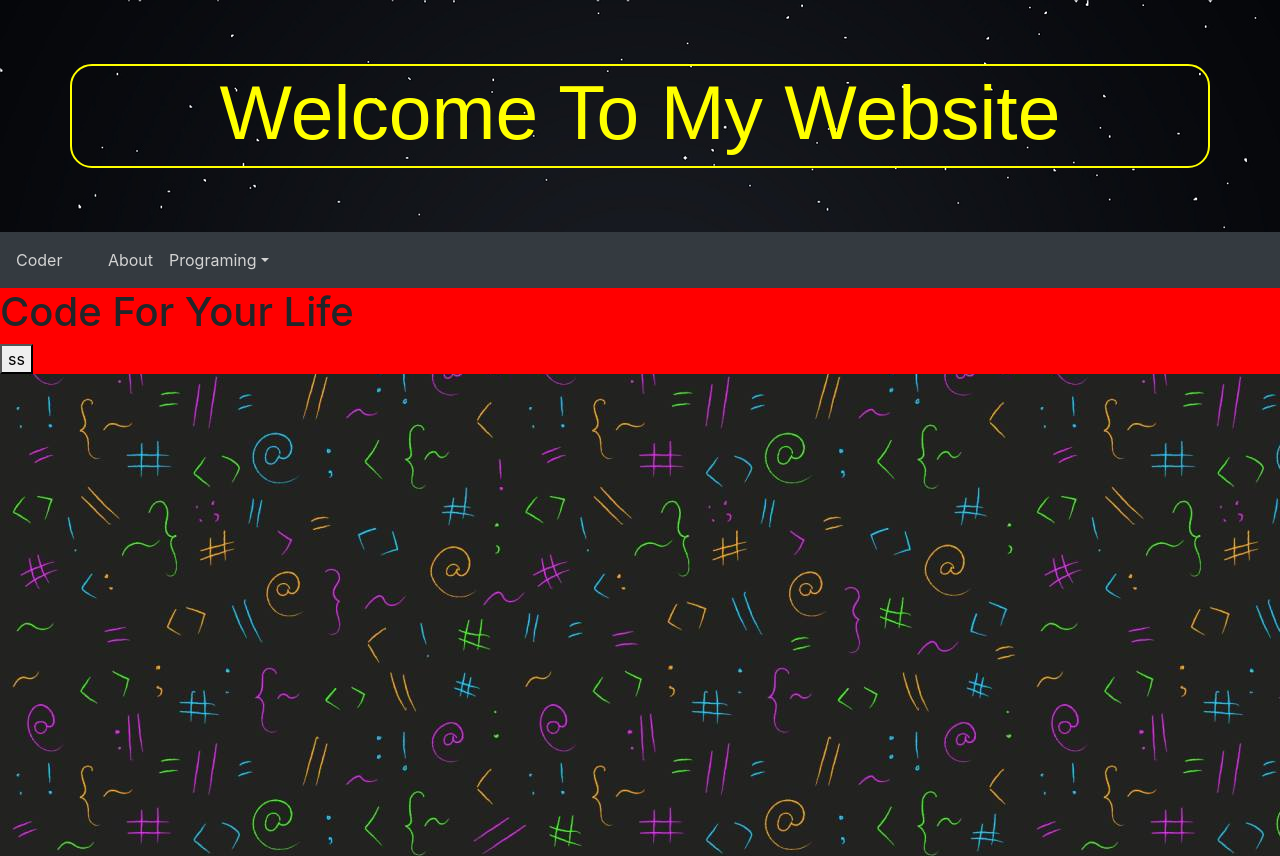
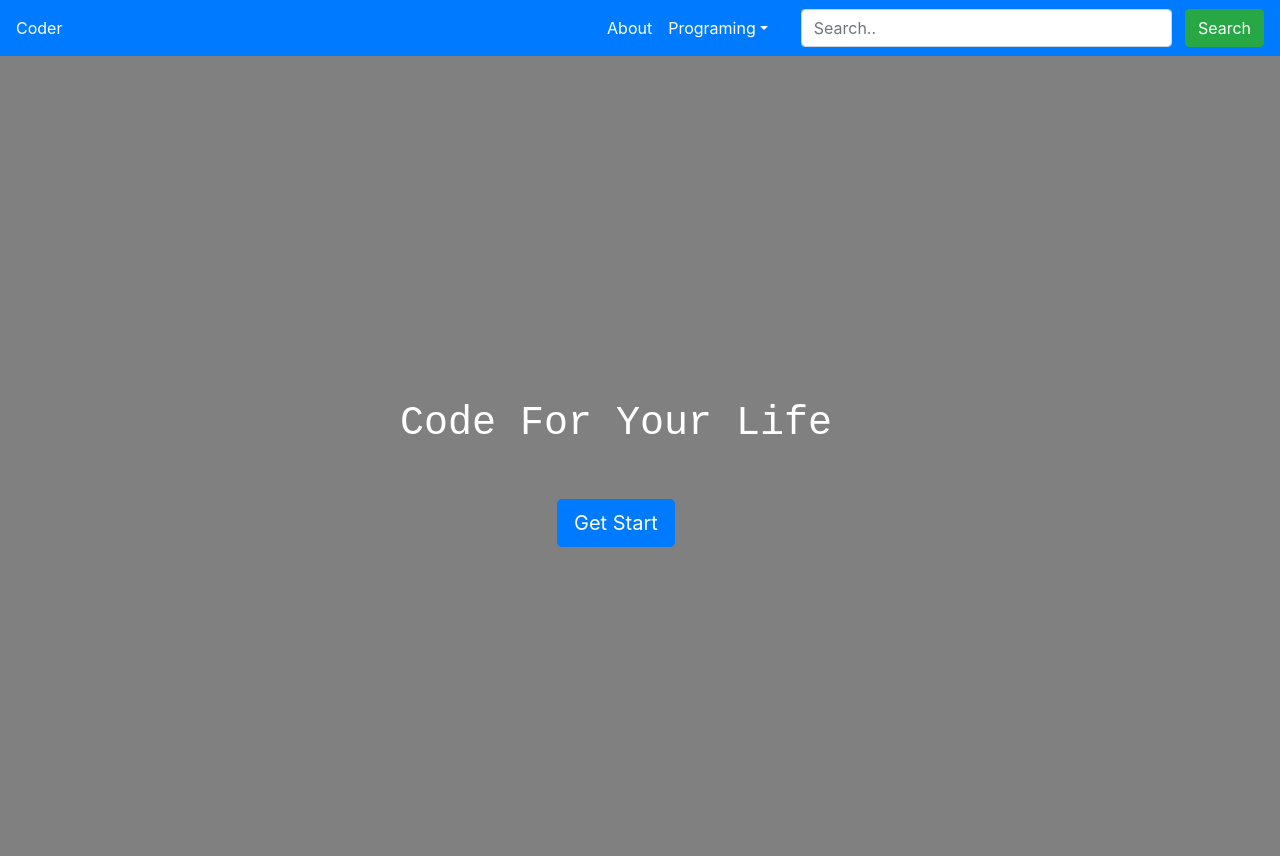
Before and after one commit to brightkut/SoftwareHouse, a plain HTML site: page web/index.html in a window 1280 px wide. Shown: the top 856 px of the page. Drawn offline with nearby package versions, Linux system fonts and the light colour scheme.

Commit message:
new design

```diff
--- a/web/css/style.css
+++ b/web/css/style.css
@@ -1,48 +1,48 @@
-#header{
-padding-left: 5%;
-padding-right: 5%;
-padding-top: 5%;
-padding-bottom: 5%;
-width: 100%;
-height: auto;
-max-width: 100%;
-
-background: url('../img/header.jpg');
+#listnav{
+    margin-left:40%;
 }
-#topic{
-   top: 100px;
-   font-family: sans-serif;
-   color: yellow;
-   font-size: 6vw;
-   text-align: center;
+#listnav li a{
+  color: white;
+}
+#listnav li a:hover{
+    color: lightgrey;
+  }
+#iconcoder{
+    color: White;
+    margin-right: 3%;
 
 }
-#box{
-    border: 2px solid yellow;
-    border-radius: 22px;
+#iconcoder:hover{
+    color: lightgrey;
+}
+.dropdown-item{
+    background: lightblue;
 }
 
-#listnav li a{
-  color: lightgrey;
+#inputsearch{
+    width: 30%;
+    margin-left: 2%;
+    margin-right: 1%;
 }
-#listnav li a:hover{
-    color: white;
-  }
-#iconcoder{
-    color: lightgrey;
-    margin-right: 3%;
-}
-#iconcoder:hover{
-    color: white;
+.dropdown-menu{
+    background:lightblue;
 }
 #main{
-
-    background-image: url("../img/bg2.jpg");
     height: 100%;
-    position: relative;
+    background: grey;
+    text-align: center
 }
-#boxinside{
-    background-color: red;
+.box{
+    position: absolute;
+    top: 50%;
+    right: 35%;
+    text-align: center;
 
 
+}#getstart{
+    margin-top: 10%;
 }
+h1{
+    color:white;
+    font-family: 'Courier New', Courier, monospace
+}
--- a/web/index.html
+++ b/web/index.html
@@ -12,30 +12,26 @@
   </head>
   <body>
 
-    <div class="container-fluid"  id ="header">
 
-
-          <div class="container" id="box">
-              <h1 id="topic">Welcome To My Website</h1>
-
-          </div>
-
-    </div>
-    <nav class="navbar navbar-expand-lg navbar-dark bg-dark">
+    <nav class="navbar navbar-expand-lg navbar-dark bg-primary">
+      <!--button collaspe-->
       <button class="navbar-toggler" data-toggle="collapse" data-target="#collapse_target">
         <span class="navbar-toggler-icon"></span>
       </button>
 
-      <div class="collapse navbar-collapse" id="collapse_target">
+
+      <div class="collapse navbar-collapse" id="collapse_target" >
 
       <span class="navbar-text" id="iconcoder">Coder</span>
-     <ul class="navbar-nav" id ="listnav">
+      <ul class="navbar-nav" id ="listnav">
 
+      <!--item about -->
       <li class="nav-item">
-        <a class="nav-link">About</a>
+        <a class="nav-link"id="about">About</a>
       </li>
+      <!--item dropdown-->
       <li class="nav-item dropdown" >
-        <a class="nav-link dropdown-toggle" data-toggle="dropdown" data-target="dropdown_target">Programing</a>
+        <a class="nav-link dropdown-toggle" data-toggle="dropdown" data-target="dropdown_target" >Programing</a>
         <div class="dropdown-menu" aria-labelledby="dropdown_target">
 
           <ul class="navbar-nav">
@@ -52,19 +48,20 @@
       </li>
 
      </ul>
+
+     <input id="inputsearch" class="form-control" type="search" placeholder="Search.." aria-label="Search">
+     <button id="btnsearch" class="btn btn-success" type="submit">Search</button>
+
     </div>
-
     </nav>
-    <div id='main' >
-      <div  id="boxinside">
-        <h1>Code For Your Life</h2>
-        <button>ss</button>
+    <div id="main">
+      <div class="box">
+          <h1>Code For Your Life</h1>
+          <button class="btn btn-primary btn-lg"id ="getstart">Get Start</button>
+      </div>
 
 
-
-      </div>
     </div>
-
 
     <!-- Optional JavaScript -->
     <!-- jQuery first, then Popper.js, then Bootstrap JS -->
```
